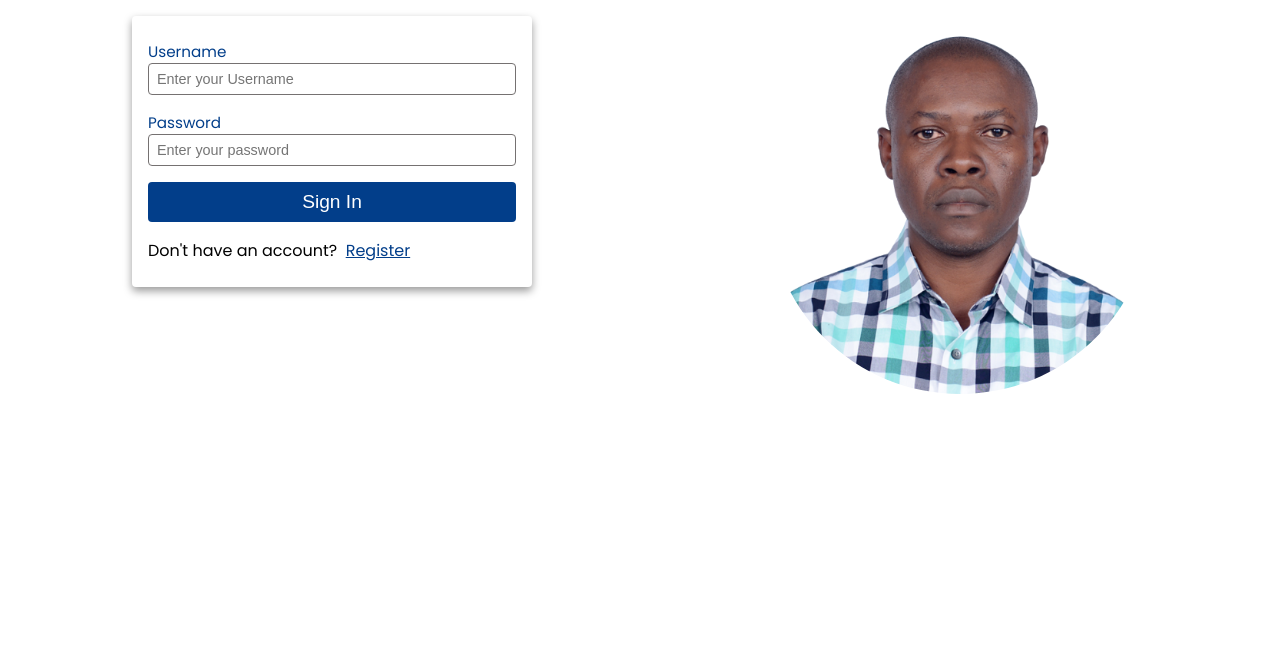
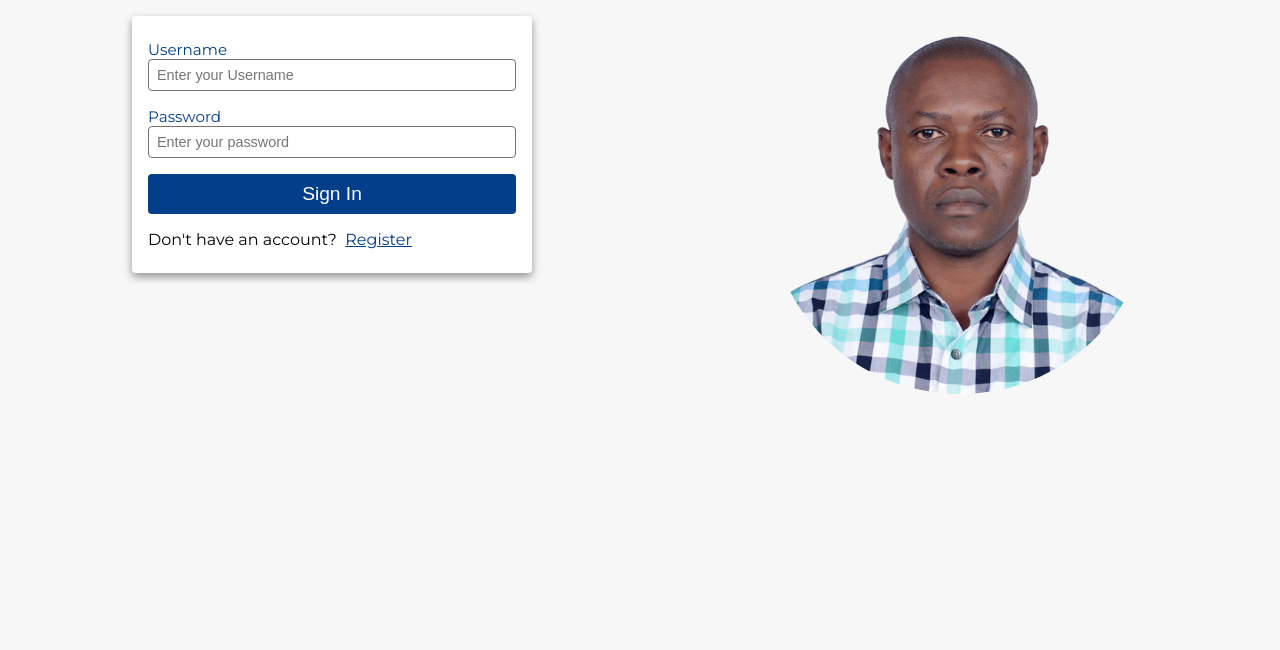
Before and after one commit to kuicpet/alt_school_assignment_1, a plain HTML site: page login.html in a window 1280 px wide. Shown: the part 150-800 px from the top of the page. Drawn offline with Linux system fonts and the light colour scheme.

Commit message:
ft--updated background color

```diff
--- a/styles/style.css
+++ b/styles/style.css
@@ -1,4 +1,4 @@
-@import url('https://fonts.googleapis.com/css2?family=Poppins:wght@300;400;500;600;700&display=swap');
+@import url('https://fonts.googleapis.com/css2?family=Montserrat:wght@300;400;500;600;700&display=swap');
 @import url('https://fonts.googleapis.com/css2?family=Orbitron:wght@400;500&display=swap');
 :root {
     --primaryColor: #fff;
@@ -25,8 +25,9 @@ html {
 body {
     display: flex;
     flex-direction: column;
-    font-family: 'Poppins', sans-serif;
+    font-family: 'Montserrat', sans-serif;
     width: 100%;
+    background-color: var(--offWhite);
 }
 main {
     display: flex;
@@ -158,6 +159,7 @@ form {
     border-radius: 4px;
     padding: 1rem;
     transition: var(--mainTransition);
+    background-color: var(--mainWhite);
 }
 form a {
     padding: 0;
```
